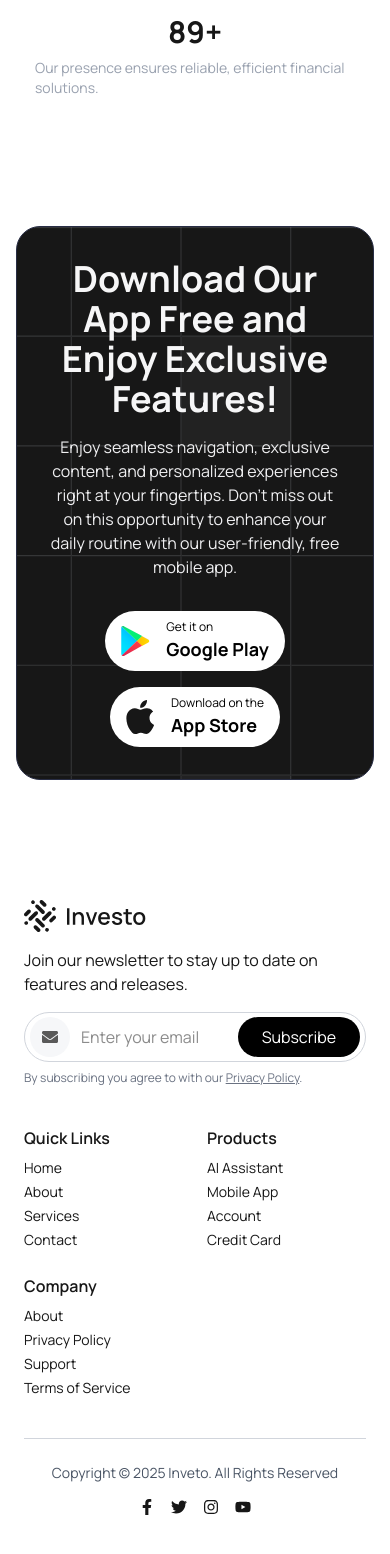
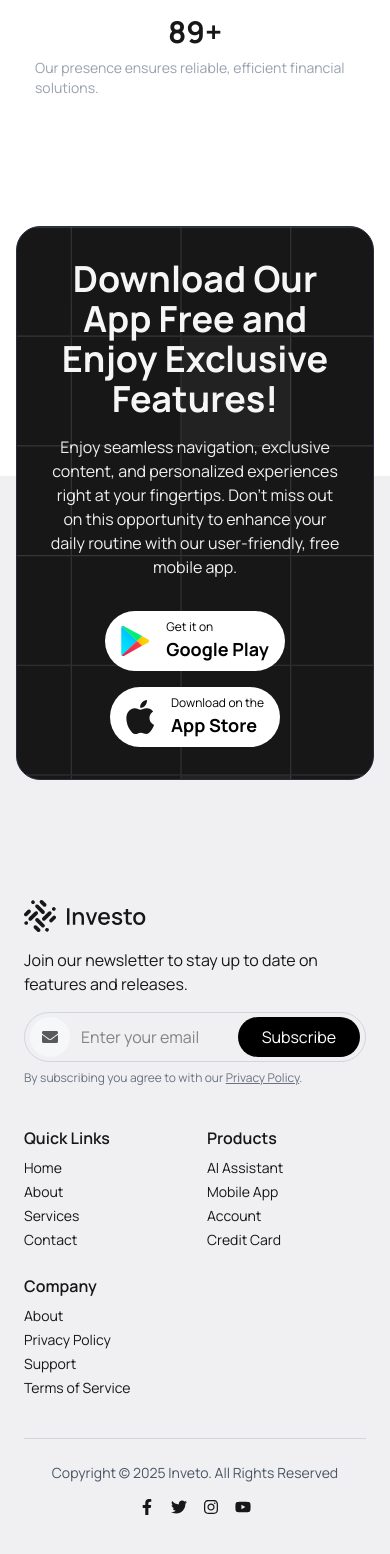
Before and after one commit to SimpleX-T/investo, a React (Vite) app: page / in a window 390 px wide. Shown: the part 5287-6841 px from the top of the page. Built offline with nearby package versions, Linux system fonts and the light colour scheme.

Commit message:
done with responsiveness

```diff
--- a/src/components/landing/download.tsx
+++ b/src/components/landing/download.tsx
@@ -1,6 +1,7 @@
 const DownloadSection = () => {
   return (
     <section className="py-20 px-4 md:px-8 relative font-manrope">
+      <div className="bg-primary-100 w-full h-96 absolute bottom-0 left-0" />
       <div className="max-w-7xl mx-auto">
         <div className="md:h-[483px] flex items-center justify-center p-8 md:p-12 rounded-3xl border border-[#282D45] relative overflow-hidden bg-[#171717]">
           <div className="absolute w-full h-full z-0 pointer-events-none bg-[url('/images/rows.svg')] bg-cover bg-no-repeat opacity-50" />
--- a/src/components/layout/footer.tsx
+++ b/src/components/layout/footer.tsx
@@ -9,7 +9,7 @@ import {
 
 export default function Footer() {
   return (
-    <footer className="text-text-dark py-10 px-6 md:px-16 lg:px-32 font-manrope">
+    <footer className="text-text-dark py-10 px-6 md:px-16 lg:px-32 font-manrope bg-primary-100">
       <div className="flex flex-col md:flex-row justify-between gap-10">
         <motion.div
           className="flex-1"
```
